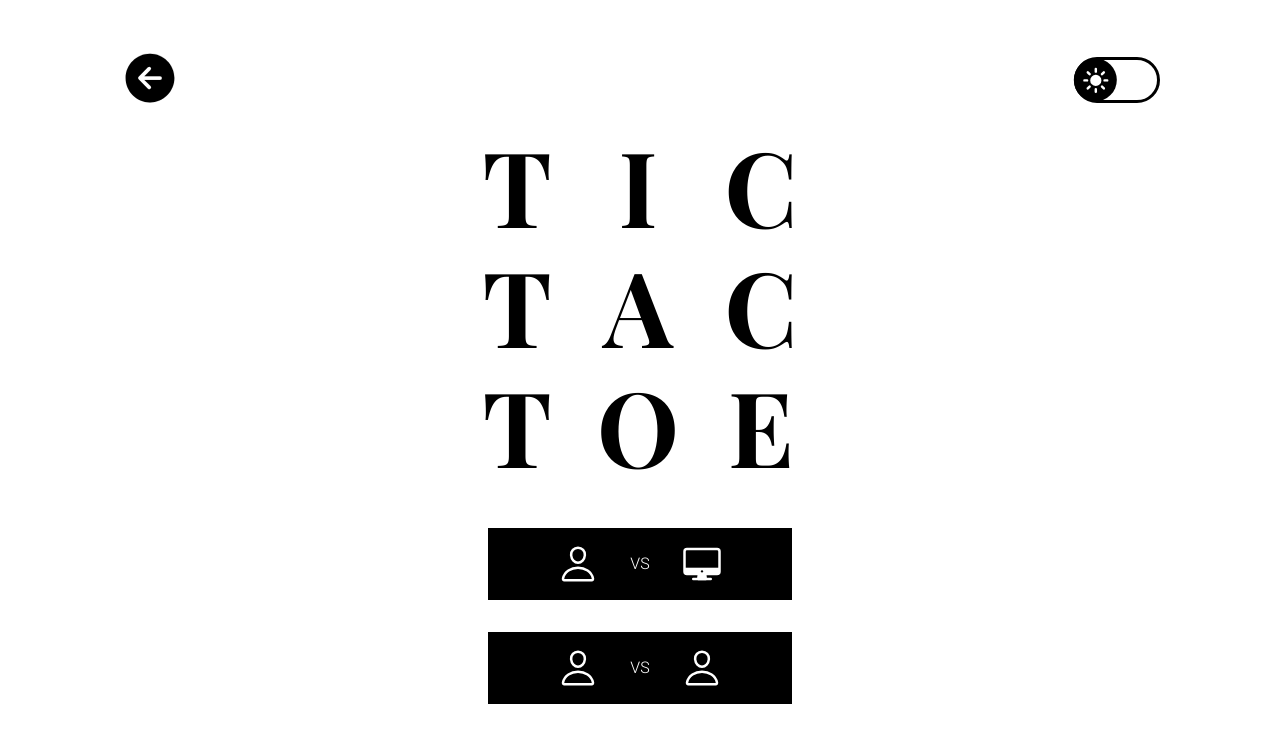
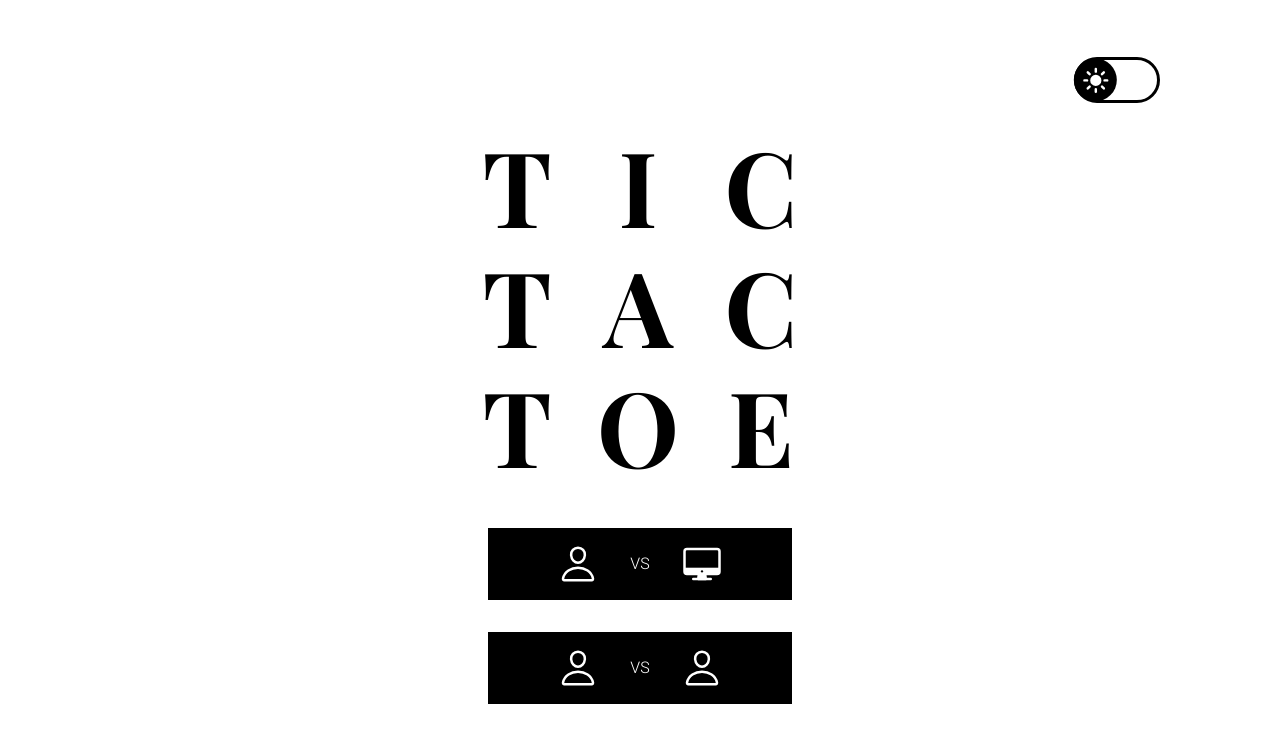
Before and after one commit to praxeds/100devs-tic-tac-toe, a plain HTML site: page index.html in a window 1280 px wide. Drawn offline with nearby package versions, Linux system fonts and the light colour scheme.

Commit message:
Finished startSection styling

```diff
--- a/index.html
+++ b/index.html
@@ -12,7 +12,7 @@
 
 <body>
     <nav>
-        <div id="backBtn" class="darkText  pointer">
+        <div id="backBtn" class="darkText transparent pointer">
             <ion-icon name="arrow-back-circle"></ion-icon>
         </div>
         <div id="darkModeToggle" class="pointer">
```
